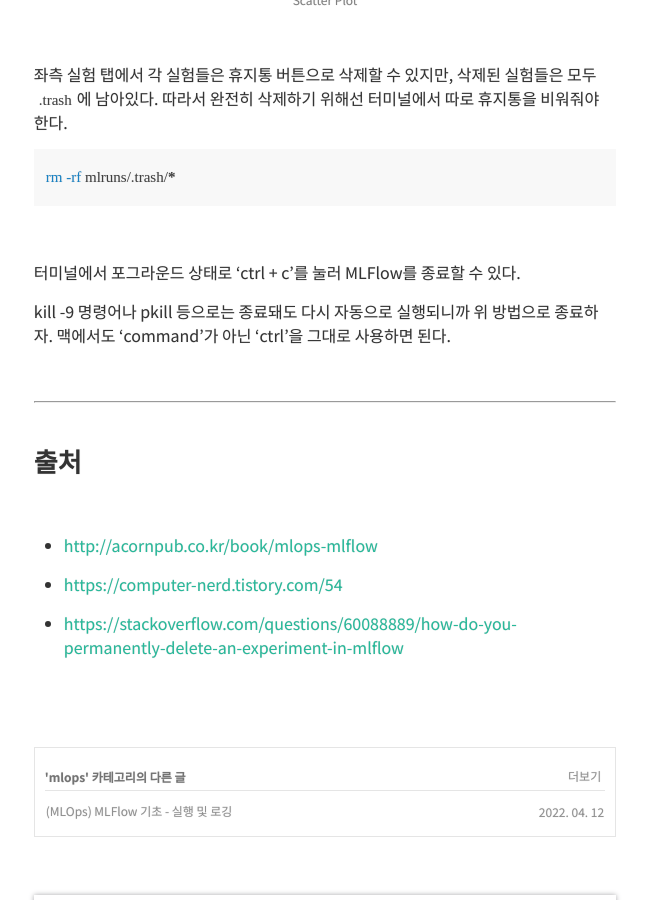
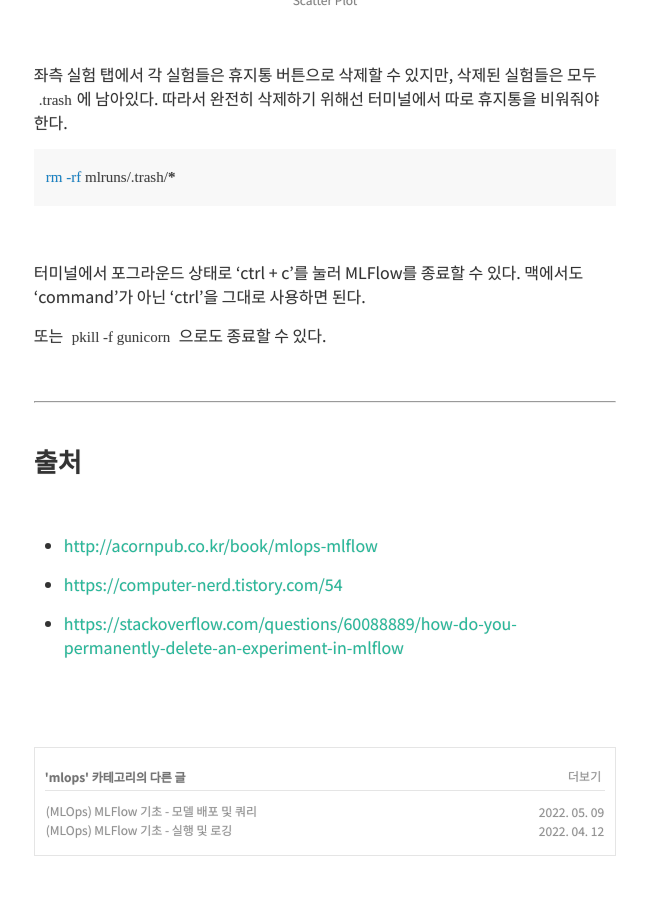
Before and after one commit to Clarit7/clarit7.github.io, a Jekyll site: the page built from _posts/2022-04-12-mlflow_tutorial.md, in a window 1280 px wide and 900 px high, scrolled down 9043 px. Shown: the whole window, without its empty margins (315-964 px from the left). Built offline with Jekyll 4.4.1, drawn with Linux system fonts in a browser that asks for light colours; some web fonts are replaced; comment, search, counter and statistics services are not loaded.

Commit message:
Add post, change missed information of last post

````diff
--- a/_posts/2022-04-12-mlflow_tutorial.md
+++ b/_posts/2022-04-12-mlflow_tutorial.md
@@ -366,9 +366,9 @@ rm -rf mlruns/.trash/*
 
 <br/>
 
-터미널에서 포그라운드 상태로 'ctrl + c'를 눌러 MLFlow를 종료할 수 있다.
+터미널에서 포그라운드 상태로 'ctrl + c'를 눌러 MLFlow를 종료할 수 있다. 맥에서도 'command'가 아닌 'ctrl'을 그대로 사용하면 된다.
 
-kill -9 명령어나 pkill 등으로는 종료돼도 다시 자동으로 실행되니까 위 방법으로 종료하자. 맥에서도 'command'가 아닌 'ctrl'을 그대로 사용하면 된다.
+또는 ```pkill -f gunicorn``` 으로도 종료할 수 있다.
 
 <br/>
 
--- /dev/null
+++ b/_posts/2022-05-09-mlflow_deploy.md
@@ -0,0 +1,232 @@
+---
+layout: post
+title: (MLOps) MLFlow 기초 - 모델 배포 및 쿼리
+categories: mlops
+tags:
+  - mlops
+  - mlflow
+---
+
+이 글은 에이콘 출판사의 'MLFlow를 활용한 MLOps' 도서의 내용을 참고해 작성되었습니다.
+
+<br/>
+
+---
+
+<br/>
+
+### 붓꽃 분류 모델 배포하기
+
+<br/>
+
+지난 포스트 [MLFlow로 붓꽃 분류 모델 로깅하기](https://clarit7.github.io/mlflow_tutorial/)에서 이어진다.
+
+이번 포스트에선 저장된 모델을 배포하고 쿼리문으로 POST request를 작성해 inference를 수행하는 방법에 대해 알아본다.
+
+<br/>
+
+---
+
+<br/>
+
+### 데이터 로드 및 스케일링
+
+<br/>
+
+필요한 패키지를 불러온다.
+
+```python
+import numpy as np
+import pandas as pd
+import matplotlib.pyplot as plt
+import seaborn as sns
+from sklearn.model_selection import train_test_split
+from sklearn.preprocessing import StandardScaler
+from sklearn.datasets import load_iris
+from sklearn.metrics import accuracy_score, confusion_matrix
+
+import subprocess
+import json
+```
+
+<br/>
+
+붓꽃 데이터를 불러온다.
+
+```python
+iris = load_iris()
+iris_data = pd.DataFrame(data=np.c_[iris['data'], iris['target']], columns=iris['feature_names']+['target'])
+
+x_data = iris_data.iloc[:, :-1]
+y_data = iris_data.iloc[:,[-1]]
+```
+
+<br/>
+
+<p align="center">
+	<img src="/images/2022/05/09/0.png" width="800px">
+	<figcaption style="text-align:center; font-size:12px; color:#808080">
+		데이터 불러오기
+ 	</figcaption>
+</p>
+
+<br/>
+
+타겟별로 데이터를 구분하고, 스케일러를 Fitting한다.
+
+현재 예제에서는 스케일러를 새로 정의했지만, 이런 Fitting이 필요한 오브젝트들은 훈련 후 같이 파이프라인에 저장해서 Inference 과정을 자동화 할 수 있다.
+
+```python
+setosa = iris_data[iris_data.target == 0.0]
+versicolor = iris_data[iris_data.target == 1.0]
+virginica = iris_data[iris_data.target == 2.0]
+
+scaler = StandardScaler()
+scaler.fit(pd.concat((setosa.sample(frac=0.5), versicolor.sample(frac=0.5), virginica.sample(frac=0.5))).drop('target', axis=1))
+```
+
+<br/>
+
+입력데이터에서 타겟을 분리시키고, 스케일러에 입력시켜 표준화한다.
+
+데이터프레임을 json으로 변환할 때 현재 코드에선 "split" 형식으로 변환했다.
+
+```python
+x_input = pd.concat((setosa_train, versicolor_train, virginica_train)).sample(n=20)
+y = np.array(x_input['target'])
+x_input.drop('target', axis=1, inplace=True)
+
+x_input = pd.DataFrame(scaler.transform(x_input)).to_json(orient="split")
+```
+
+<br/>
+
+### 모델 배포
+
+<br/>
+
+이제 ui 서버를 열고 저장된 모델을 클릭한다.
+
+```bash
+mlflow ui -p 1234
+```
+
+<br/>
+
+<p align="center">
+	<img src="/images/2022/05/09/1.png" width="800px">
+	<figcaption style="text-align:center; font-size:12px; color:#808080">
+		실험 클릭 -> 실행 클릭
+ 	</figcaption>
+</p>
+
+<br/>
+
+<p align="center">
+	<img src="/images/2022/05/09/2.png" width="800px">
+	<figcaption style="text-align:center; font-size:12px; color:#808080">
+		표시된 부분에서 실행명과 모델명을 확인할 수 있다.
+ 	</figcaption>
+</p>
+
+<br/>
+
+터미널에서 새 탭이나 새 창을 열고 Inference 서버를 실행하며 모델을 배포한다. 주소나 포트 번호는 ui 서버와 다르게 사용해야 한다.
+
+(iterm 기준 command + t 로 새 탭 열기가 가능하다.)
+
+```bash
+mlflow models serve --model-uri runs:/e45b49292ea64807844ccd436d379672/log_reg_model -p 1235
+```
+
+<br/>
+
+<p align="center">
+	<img src="/images/2022/05/09/3.png" width="800px">
+	<figcaption style="text-align:center; font-size:12px; color:#808080">
+		서버 실행 결과
+ 	</figcaption>
+</p>
+
+<br/>
+
+### POST request 쿼리를 사용한 inference
+
+<br/>
+
+다음과 같이 쿼리문을 작성하고, subprocess에 쿼리문을 입력해 실행하면 다음과 같은 결과를 얻을 수 있다.
+
+```python
+query = ["curl", "-X", "POST", "-H", "Content-Type:application/json; format=pandas-split", "--data", x_input, "http://127.0.0.1:1235/invocations"]
+proc = subprocess.run(query, stdout=subprocess.PIPE, encoding='utf-8')
+output = proc.stdout
+preds = pd.DataFrame([json.loads(output)])
+preds
+```
+
+<br/>
+
+<p align="center">
+	<img src="/images/2022/05/09/4.png" width="800px">
+	<figcaption style="text-align:center; font-size:12px; color:#808080">
+		POST request inference 수행 결과
+ 	</figcaption>
+</p>
+
+<br/>
+
+이때 이 쿼리문의 각각의 명령어와 파라미터들은 다음과 같은 의미를 가진다.
+
+* ```curl``` : cli에서 데이터 전송을 위해 사용하는 라이브러리인 cURL의 명령어
+* ```-X POST``` : REST API 메소드를 POST로 설정한다.
+* ```-H Content-Type:application/json``` : 헤더의 컨텐츠 타입을 application/json으로 설정한다. {key:value}의 형태로 전송된다.
+* ```format=pandas-split``` : json의 형식은 pandas-split으로 지정한다.
+* ```--data {x_input}``` : 데이터엔 json 오브젝트가 입력된다.
+* ```http://127.0.0.1:1235/invocations``` : POST request를 전달할 서버 주소
+
+<br/>
+
+마지막으로 Inference 결과물이 제대로 예측됐는지 확인해본다.
+
+```python
+val_acc = accuracy_score(y, preds.T)
+eval_acc
+
+>>>
+0.9
+```
+
+<br/>
+
+```python
+conf_matrix = confusion_matrix(y, preds.T)
+ax = sns.heatmap(conf_matrix, annot=True, fmt='g')
+ax.invert_xaxis()
+ax.invert_yaxis()
+plt.ylabel('Actual')
+plt.xlabel('Predicted')
+plt.title("Confusion Matrix")
+```
+
+<br/>
+
+<p align="center">
+	<img src="/images/2022/05/09/5.png" width="800px">
+	<figcaption style="text-align:center; font-size:12px; color:#808080">
+		Confusion Matrix
+ 	</figcaption>
+</p>
+
+<br/>
+
+ ---
+
+ <br/>
+
+### 출처
+
+<br/>
+
+* [http://acornpub.co.kr/book/mlops-mlflow](http://acornpub.co.kr/book/mlops-mlflow)
+
+* [https://computer-nerd.tistory.com/54](https://computer-nerd.tistory.com/54)
````
Also changed, not shown: images/2022/05/09/0.png (added), images/2022/05/09/1.png (added), images/2022/05/09/2.png (added), images/2022/05/09/3.png (added), images/2022/05/09/4.png (added), images/2022/05/09/5.png (added).
